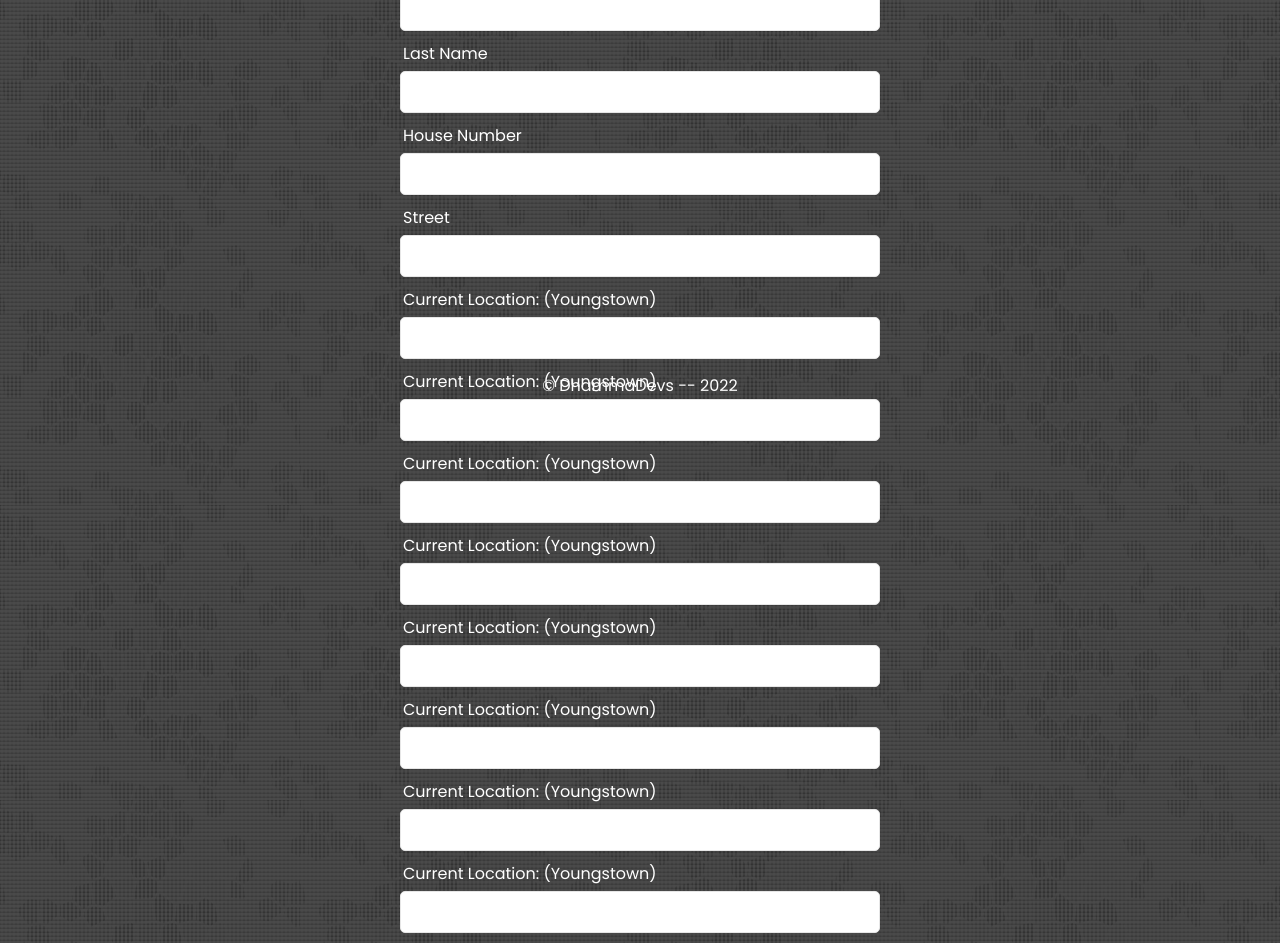
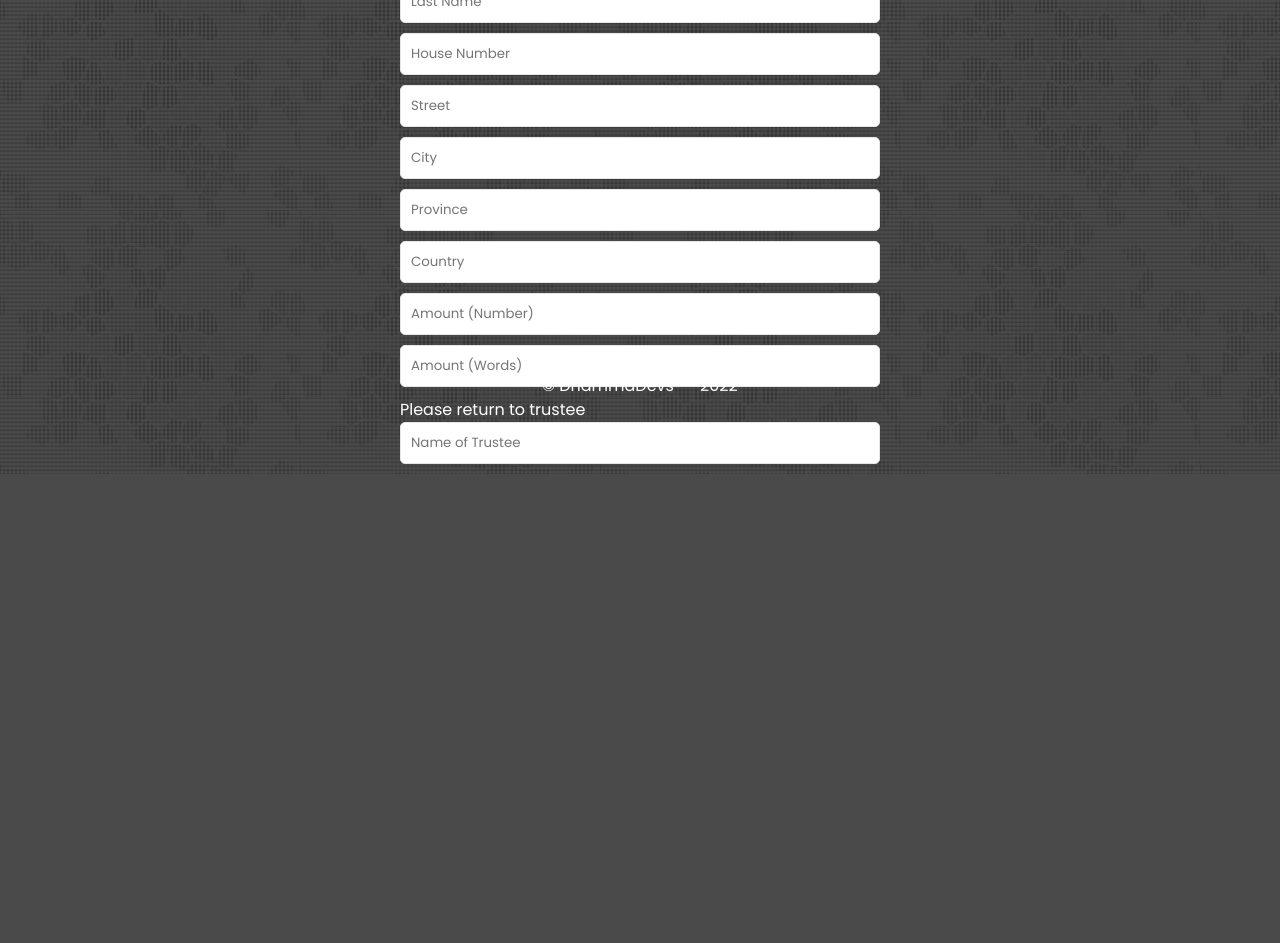
Before and after one commit to RobbieProkop/vipassana-receipts, a React (Create React App) app in the folder frontend/: page / in a window 1280 px wide. Shown: the part 380-1323 px from the top of the page. After the commit the page ends 854 px from the top, so only its background shows below. Built offline with nearby package versions, Linux system fonts and the light colour scheme; sample sign-in values are in the browser's storage.

Commit message:
add input fields to Form

```diff
--- a/frontend/src/components/ReceiptForm.jsx
+++ b/frontend/src/components/ReceiptForm.jsx
@@ -55,132 +55,113 @@ const ReceiptForm = () => {
     <section className="form">
       <form onSubmit={onSubmit}>
         <div className="form-group">
-          <label htmlFor="place">Current Location: (Youngstown)</label>
           <input
             type="text"
             name="place"
             id="place"
+            placeholder="Current Location (Youngstown)"
             value={place}
             onChange={onChange}
           />
         </div>
         <div className="form-group">
-          <label htmlFor="firstName">First Name</label>
           <input
             type="text"
             name="firstName"
             id="firstName"
+            placeholder="First Name"
             value={firstName}
             onChange={onChange}
           />
         </div>
         <div className="form-group">
-          <label htmlFor="lastName">Last Name</label>
           <input
             type="text"
             name="lastName"
             id="lastName"
+            placeholder="Last Name"
             value={lastName}
             onChange={onChange}
           />
         </div>
         <div className="form-group">
-          <label htmlFor="houseNumber">House Number</label>
           <input
             type="text"
             name="houseNumber"
             id="houseNumber"
+            placeholder="House Number"
             value={houseNumber}
             onChange={onChange}
           />
         </div>
         <div className="form-group">
-          <label htmlFor="street">Street</label>
           <input
             type="text"
-            name=""
-            id="text"
-            value={place}
+            name="street"
+            id="stree"
+            placeholder="Street"
+            value={street}
             onChange={onChange}
           />
         </div>
         <div className="form-group">
-          <label htmlFor="text">Current Location: (Youngstown)</label>
           <input
             type="text"
-            name="text"
-            id="text"
-            value={place}
+            name="city"
+            id="city"
+            placeholder="City"
+            value={city}
             onChange={onChange}
           />
         </div>
         <div className="form-group">
-          <label htmlFor="text">Current Location: (Youngstown)</label>
           <input
             type="text"
-            name="text"
-            id="text"
-            value={place}
+            name="province"
+            id="province"
+            placeholder="Province"
+            value={province}
             onChange={onChange}
           />
         </div>
         <div className="form-group">
-          <label htmlFor="text">Current Location: (Youngstown)</label>
           <input
             type="text"
-            name="text"
-            id="text"
-            value={place}
+            name="country"
+            id="country"
+            placeholder="Country"
+            value={country}
             onChange={onChange}
           />
         </div>
         <div className="form-group">
-          <label htmlFor="text">Current Location: (Youngstown)</label>
           <input
             type="text"
-            name="text"
-            id="text"
-            value={place}
+            name="number"
+            id="number"
+            placeholder="Amount (Number)"
+            value={number}
             onChange={onChange}
           />
         </div>
         <div className="form-group">
-          <label htmlFor="text">Current Location: (Youngstown)</label>
           <input
             type="text"
-            name="text"
-            id="text"
-            value={place}
+            name="words"
+            id="words"
+            placeholder="Amount (Words)"
+            value={words}
             onChange={onChange}
           />
         </div>
+        <p>Please return to trustee</p>
         <div className="form-group">
-          <label htmlFor="text">Current Location: (Youngstown)</label>
           <input
             type="text"
-            name="text"
-            id="text"
-            value={place}
-            onChange={onChange}
-          />
-        </div>
-        <div className="form-group">
-          <label htmlFor="text">Current Location: (Youngstown)</label>
-          <input
-            type="text"
-            name="text"
-            id="text"
-            value={place}
-            onChange={onChange}
-          />
-        </div>
-        <div className="form-group">
-          <label htmlFor="text">Current Location: (Youngstown)</label>
-          <input
-            type="text"
-            name="text"
-            id="text"
-            value={place}
+            name="signature"
+            id="signature"
+            placeholder="Name of Trustee"
+            value={signature}
             onChange={onChange}
           />
         </div>
```
